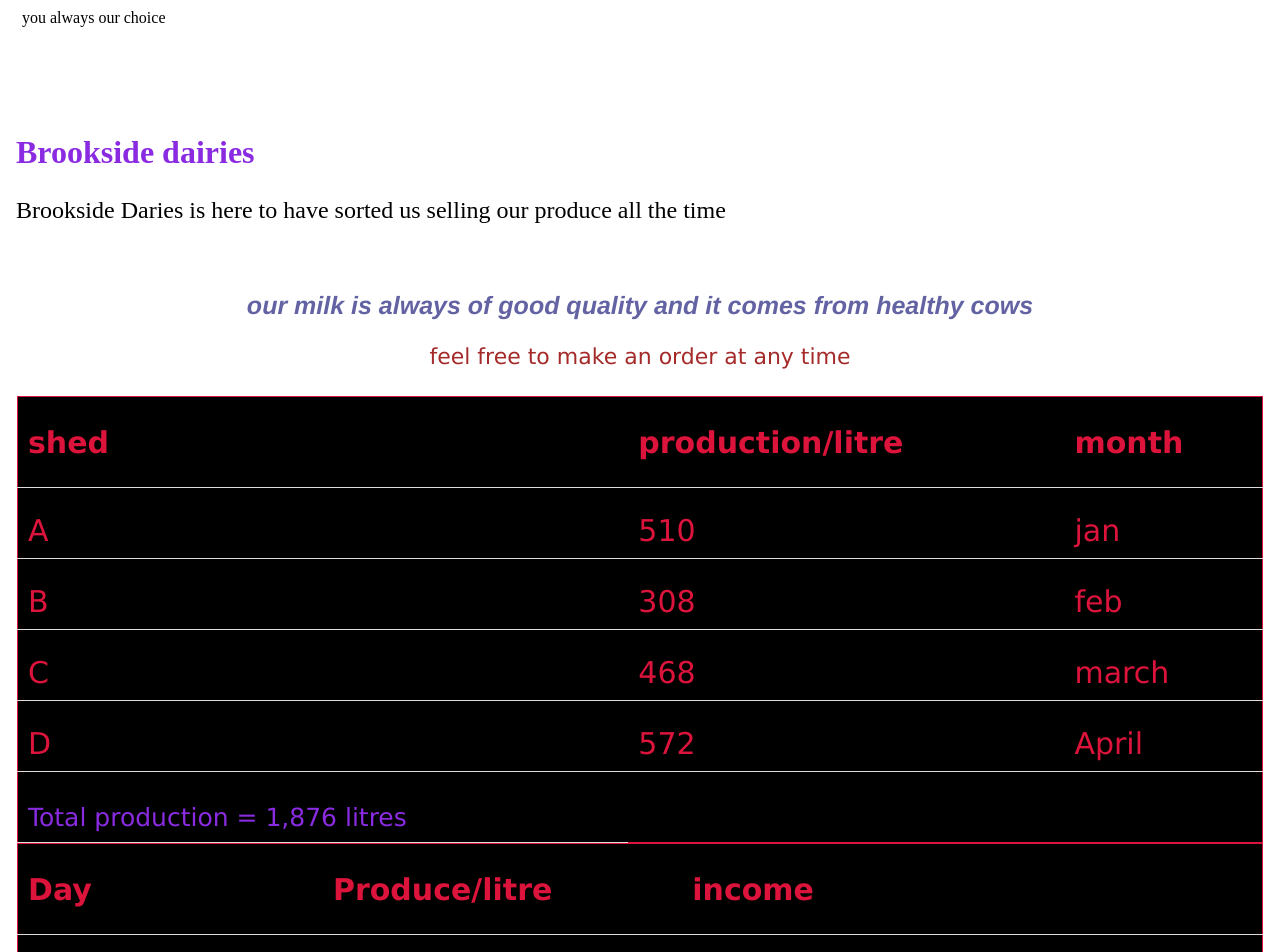
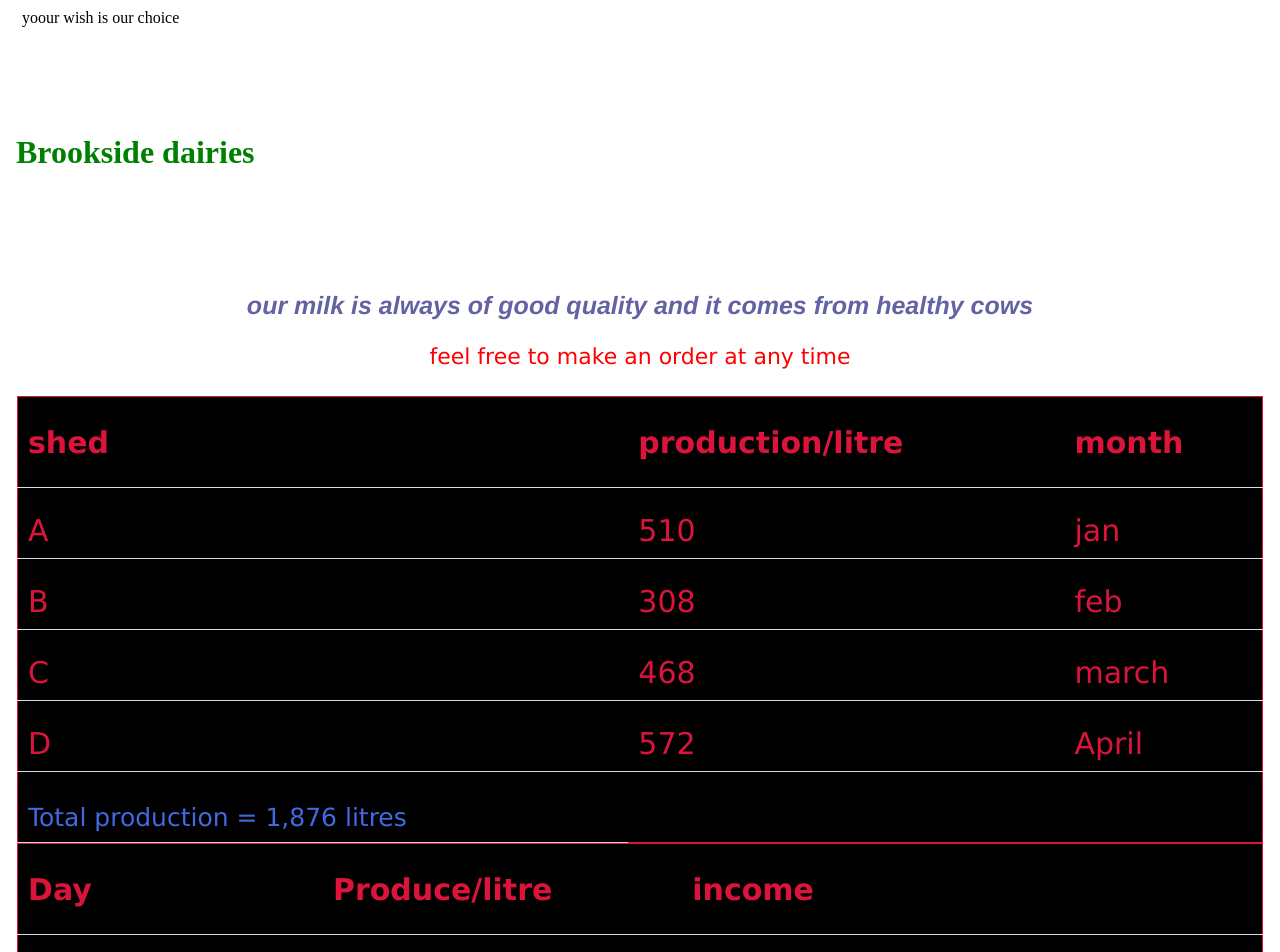
Before and after one commit to SarahStacy/daily, a plain HTML site: page index .html in a window 1280 px wide. Shown: the part 140-1092 px from the top of the page. Drawn offline with Linux system fonts and the light colour scheme; files whose address does not match are found by name.

Commit message:
change color

```diff
--- a/index .html
+++ b/index .html
@@ -25,7 +25,7 @@
      <img scr="/home/moringa/Desktop/Daily/assets/download (1).jpeg"alt="">
      <img scr=""
      <img scr=""
-     <p>you always our choice</p>
+     <p>yoour wish is our choice</p>
     </div>
     <div class="diaries">
      <div class="git">
@@ -100,7 +100,7 @@
                 <table>
                  <tr>
                     <th>month</th>
-                    <th>production</th>
+                    <th>output</th>
                     <th>income</th>
                 </tr>
                 <tr>
--- a/style.css
+++ b/style.css
@@ -11,7 +11,7 @@
     height: 2000px;
 }
 #hie{
-    color: blueviolet;
+    color: red;
 }
 .ju{
     top: 50%;
@@ -29,7 +29,7 @@
 }
 .ju p{
     font-size: 22px;
-    color: brown;
+    color: red;
     font-family: 'Lucida Sans', 'Lucida Sans Regular', 'Lucida Grande', 'Lucida Sans Unicode', Geneva, Verdana, sans-serif;
 }
 .ju h2{
@@ -39,7 +39,7 @@
       color:  rgb(99, 99, 164);
 }
 .git h1{
-    color:blueviolet;
+    color:green;
 }
 .sain{
     color:green;
@@ -54,7 +54,7 @@ button{
 }
 ul{
     display: flex;
-    background-color:  greenyellow;
+    background-color:  yellow;
 }
 ul li{
     list-style: none;
@@ -99,11 +99,11 @@ th {
   }
 #vie{
     font-size: 25px;
-    color: blueviolet;
+    color: royalblue;
     text-align: center;
 }
 p{
-    color: black;
+    color: white;
 }
 .two table{
     background-color: black;
```
